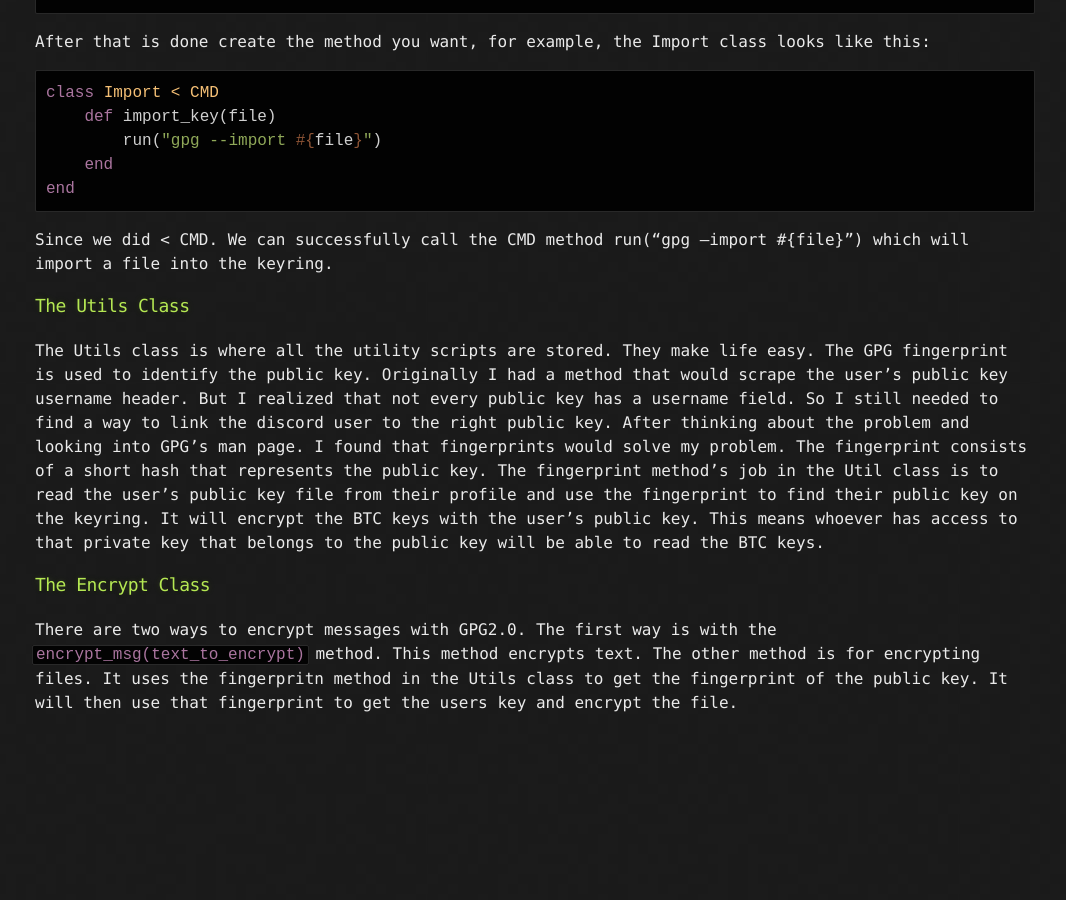
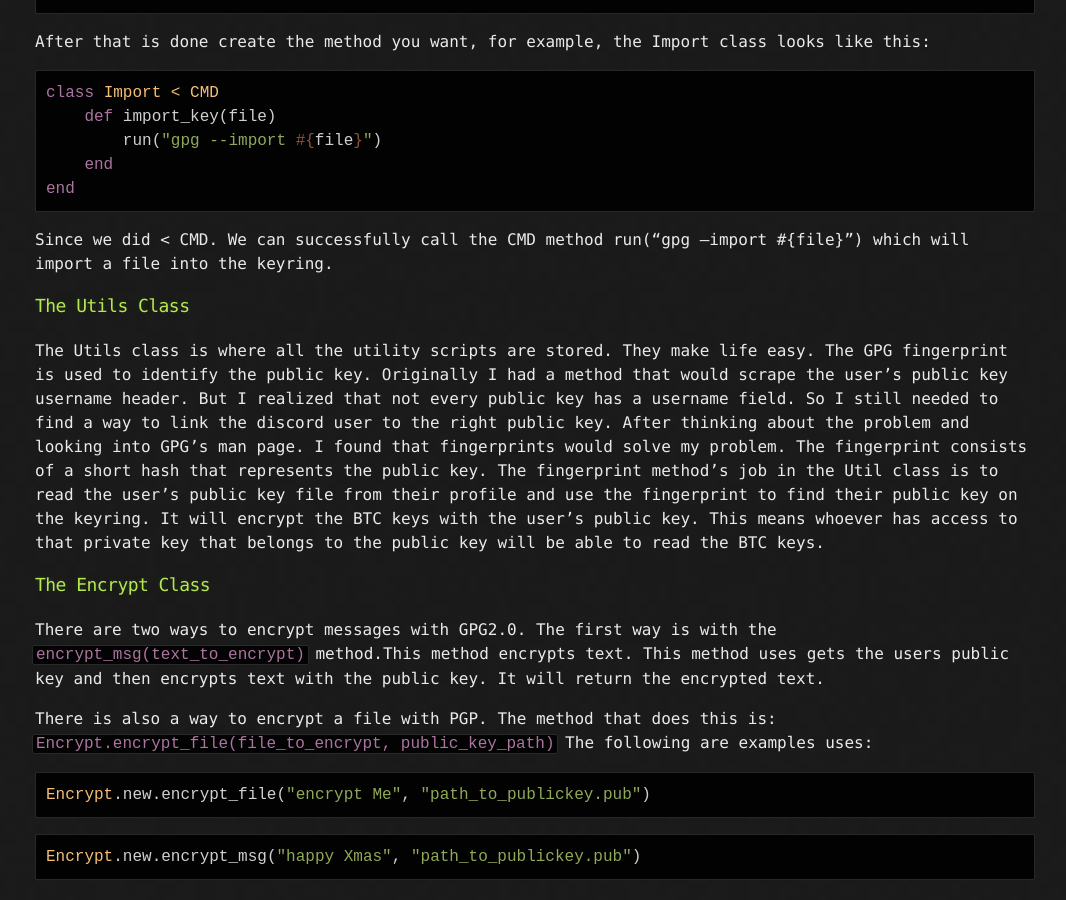
Before and after one commit to Michael-Meade/MinerFind, a Jekyll site: the page built from Projects/GPG2.0.md, in a window 1280 px wide and 900 px high, scrolled down 681 px. Shown: the whole window, without its empty margins (105-1171 px from the left). Built offline with Jekyll 4.4.1, drawn with Linux system fonts in a browser that asks for light colours; our own code applies the rules of GitHub Pages for plain Markdown files; the repository's description, which GitHub fills in, is left out; before the commit the page ends 1416 px from its top, so only the background shows below that.

Commit message:
Update GPG2.0.md

````diff
--- a/Projects/GPG2.0.md
+++ b/Projects/GPG2.0.md
@@ -30,4 +30,13 @@ Originally I had a method that would scrape the user's public key username heade
 The fingerprint consists of a short hash that represents the public key. The fingerprint method's job in the Util class is to read the user's public key file from their profile and use the fingerprint to find their public key on the keyring. It will encrypt the BTC keys with the user's public key. This means whoever has access to that private key that belongs to the public key will be able to read the BTC keys.
 
 ### The Encrypt Class
-There are two ways to encrypt messages with GPG2.0. The first way is with the `encrypt_msg(text_to_encrypt)` method. This method encrypts text. The other method is for encrypting files. It uses the fingerpritn method in the Utils class to get the fingerprint of the public key. It will then use that fingerprint to get the users key and encrypt the file.
+There are two ways to encrypt messages with GPG2.0. The first way is with the `encrypt_msg(text_to_encrypt)` method.This method encrypts text. This method uses gets the users public key and then encrypts text with the public key. It will return the encrypted text.
+
+There is also a way to encrypt a file with PGP. The method that does this is: `Encrypt.encrypt_file(file_to_encrypt, public_key_path)`
+The following are examples uses:
+```ruby
+Encrypt.new.encrypt_file("encrypt Me", "path_to_publickey.pub")
+```
+```ruby
+Encrypt.new.encrypt_msg("happy Xmas", "path_to_publickey.pub")
+```
````
